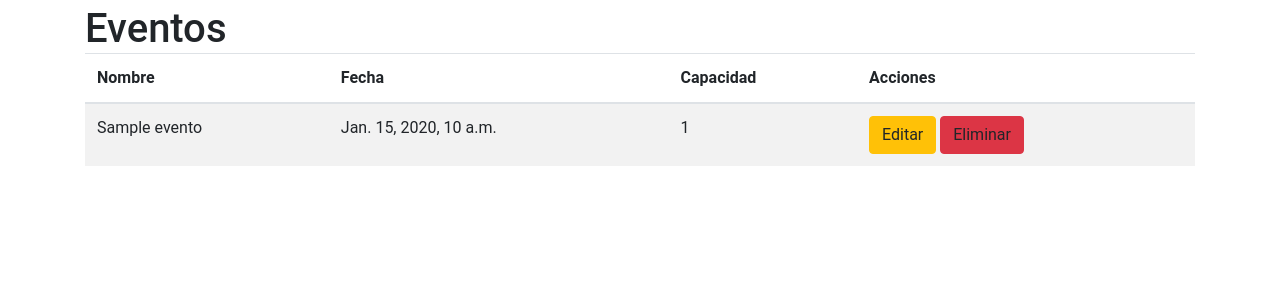
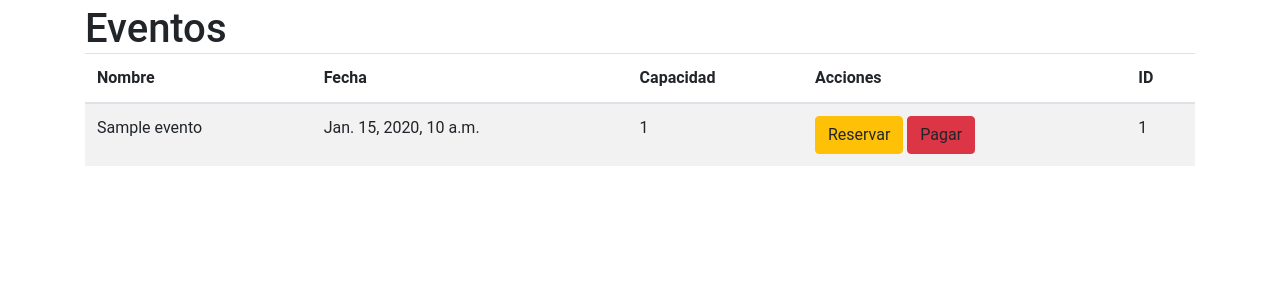
Before and after one commit to AdrianoSCruzP/UrbanPassApp, a Django app: page /event_list/ in a window 1280 px wide. Shown: the part 85-385 px from the top of the page. Run offline with Django 5.2, Linux system fonts and the light colour scheme; tables that the repository leaves empty hold one stand-in row (values such as "Sample post"); some libraries are stand-ins or nearby versions.

Commit message:
feat: added reserve status

```diff
--- a/urbanpass/urbanpassApp/templates/urbanpassApp/event_list.html
+++ b/urbanpass/urbanpassApp/templates/urbanpassApp/event_list.html
@@ -12,6 +12,7 @@
                             <th>Fecha</th>
                             <th>Capacidad</th>
                             <th>Acciones</th>
+                            <th>ID</th>
                         </tr>
                     </thead>
                     <tbody>
@@ -21,14 +22,33 @@
                             <td>{{ event.fecha }}</td>
                             <td>{{ event.id_lugar_evento.capacidad }}</td>
                             <td>
-                                <a class="btn btn-warning">Editar</a>
-                                <a class="btn btn-danger">Eliminar</a>
+                                <a data-entrada-id="{{ event.id_evento }}" class="btn btn-warning btn-reservar">Reservar</a>
+                                <a class="btn btn-danger">Pagar</a>
                             </td>
+                            <td>{{event.id_evento}}</td>
                         </tr>
+
                         {% endfor %}
                     </tbody>
                 </table>
             </div>
         </div>
     </div>
+
+    <script src="https://code.jquery.com/jquery-3.6.0.min.js"></script>
+<script>
+    $(document).ready(function() {
+        $('.btn-reservar').click(function() {
+            // Obtiene el ID de la entrada desde el atributo de datos
+            var entradaId = $(this).data('entrada-id');
+            // Realiza una petición AJAX para actualizar el estado
+            $.get('/reservar_entrada/' + entradaId + '/', function(data) {
+                // Maneja la respuesta
+                alert(data.message);  // Muestra un mensaje en la página
+                // Podrías también actualizar visualmente el estado en la tabla si lo deseas
+            });
+        });
+    });
+</script>
+
 {% endblock %}
--- a/urbanpass/urbanpassApp/urls.py
+++ b/urbanpass/urbanpassApp/urls.py
@@ -22,4 +22,5 @@ urlpatterns = [
     path('logout/', views.signout, name='logout'),
     path('event_list/', views.event_list, name='event_list'),
     path('client_ticket/', views.client_ticket, name='client_ticket'),
+    path('reservar_entrada/<int:entrada_id>/', views.reservar_entrada, name='reservar_entrada'),
 ]
--- a/urbanpass/urbanpassApp/views.py
+++ b/urbanpass/urbanpassApp/views.py
@@ -1,12 +1,13 @@
-from django.shortcuts import render, redirect
+from django.shortcuts import render, redirect,get_object_or_404
 from django.db.models import Count, Avg
 from django.contrib.auth.hashers import make_password, check_password
 from django.contrib.auth import login, logout
 from .models import Usuario, Evento, EntradaXClientes, Valoracion, LugarEvento, Promotor
 from django.http import HttpResponse
 from .forms import UserRegisterForm
-from .models import Evento
+from .models import Evento,EntradaXClientes,Entrada
 from .forms import UserRegisterForm, LoginForm
+from django.http import JsonResponse
 import re
 # Create your views here.
 
@@ -106,3 +107,14 @@ def event_list(request):
 def client_ticket(request):
     context = {'client_ticket': EntradaXClientes.objects.filter(id_cliente='4').select_related('id_cliente', 'id_entrada')}
     return render(request, 'urbanpassApp/client_ticket.html', context)
+
+def reservar_entrada(request, entrada_id):
+    # Obtiene la entrada de la base de datos
+    entrada = get_object_or_404(Entrada, id_entrada=entrada_id)
+
+    # Actualiza el estado de la entrada
+    entrada.estado = 'Reservada'
+    entrada.save()
+
+    # Devuelve una respuesta JSON para indicar que la actualización fue exitosa
+    return JsonResponse({'message': 'Estado actualizado a Reservada'})
```
